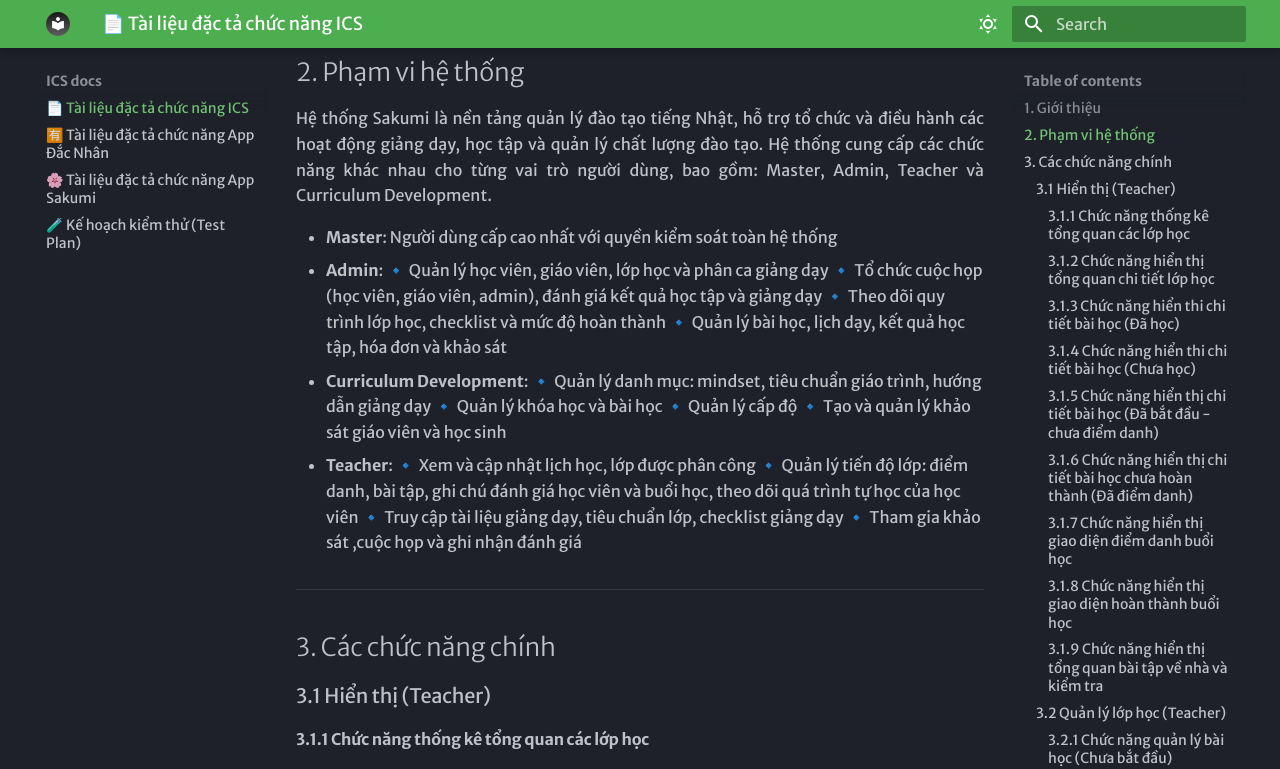
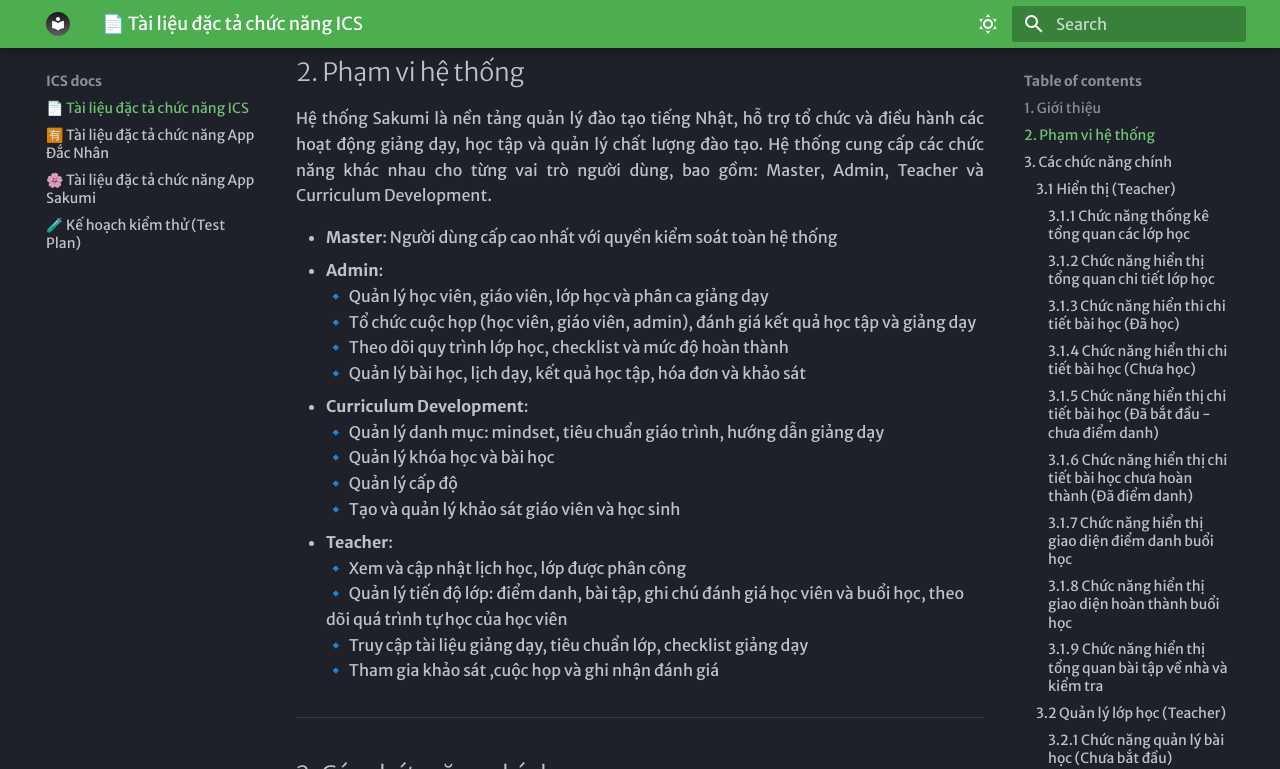
Before and after one commit to yeusone98/Function_Specification_ICS, an MkDocs documentation site: the page built from docs/index.md, in a window 1280 px wide and 900 px high, scrolled down 496 px, cut to the strip 0-769 px from the top of the window. Built offline with MkDocs 1.6.1 and Material for MkDocs 9.7.7, drawn with Linux system fonts in a browser that asks for light colours; some web fonts are replaced.

```diff
--- a/docs/index.md
+++ b/docs/index.md
@@ -15,23 +15,23 @@
 </div>
 
 - **Master**: Người dùng cấp cao nhất với quyền kiểm soát toàn hệ thống
-- **Admin**:
-  🔹 Quản lý học viên, giáo viên, lớp học và phân ca giảng dạy
-  🔹 Tổ chức cuộc họp (học viên, giáo viên, admin), đánh giá kết quả học tập và giảng dạy
-  🔹 Theo dõi quy trình lớp học, checklist và mức độ hoàn thành
-  🔹 Quản lý bài học, lịch dạy, kết quả học tập, hóa đơn và khảo sát
+- **Admin**:<br>
+  🔹 Quản lý học viên, giáo viên, lớp học và phân ca giảng dạy<br>
+  🔹 Tổ chức cuộc họp (học viên, giáo viên, admin), đánh giá kết quả học tập và giảng dạy<br>
+  🔹 Theo dõi quy trình lớp học, checklist và mức độ hoàn thành<br>
+  🔹 Quản lý bài học, lịch dạy, kết quả học tập, hóa đơn và khảo sát<br>
 
-- **Curriculum Development**:
-  🔹 Quản lý danh mục: mindset, tiêu chuẩn giáo trình, hướng dẫn giảng dạy
-  🔹 Quản lý khóa học và bài học
-  🔹 Quản lý cấp độ
-  🔹 Tạo và quản lý khảo sát giáo viên và học sinh
+- **Curriculum Development**:<br>
+  🔹 Quản lý danh mục: mindset, tiêu chuẩn giáo trình, hướng dẫn giảng dạy<br>
+  🔹 Quản lý khóa học và bài học<br>
+  🔹 Quản lý cấp độ<br>
+  🔹 Tạo và quản lý khảo sát giáo viên và học sinh<br>
 
-- **Teacher**:
-  🔹 Xem và cập nhật lịch học, lớp được phân công
-  🔹 Quản lý tiến độ lớp: điểm danh, bài tập, ghi chú đánh giá học viên và buổi học, theo dõi quá trình tự học của học viên
-  🔹 Truy cập tài liệu giảng dạy, tiêu chuẩn lớp, checklist giảng dạy
-  🔹 Tham gia khảo sát ,cuộc họp và ghi nhận đánh giá
+- **Teacher**:<br>
+  🔹 Xem và cập nhật lịch học, lớp được phân công<br>
+  🔹 Quản lý tiến độ lớp: điểm danh, bài tập, ghi chú đánh giá học viên và buổi học, theo dõi quá trình tự học của học viên<br>
+  🔹 Truy cập tài liệu giảng dạy, tiêu chuẩn lớp, checklist giảng dạy<br>
+  🔹 Tham gia khảo sát ,cuộc họp và ghi nhận đánh giá<br>
 
 
 
```
